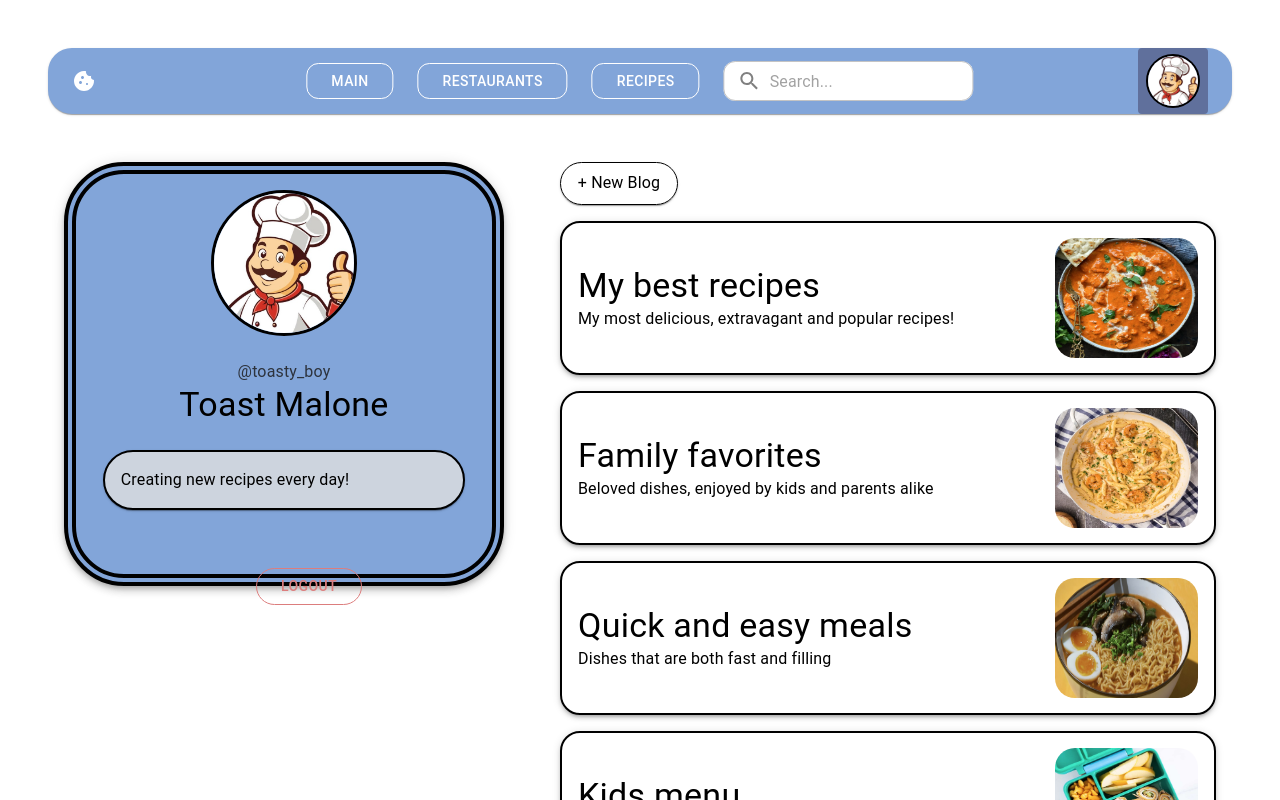
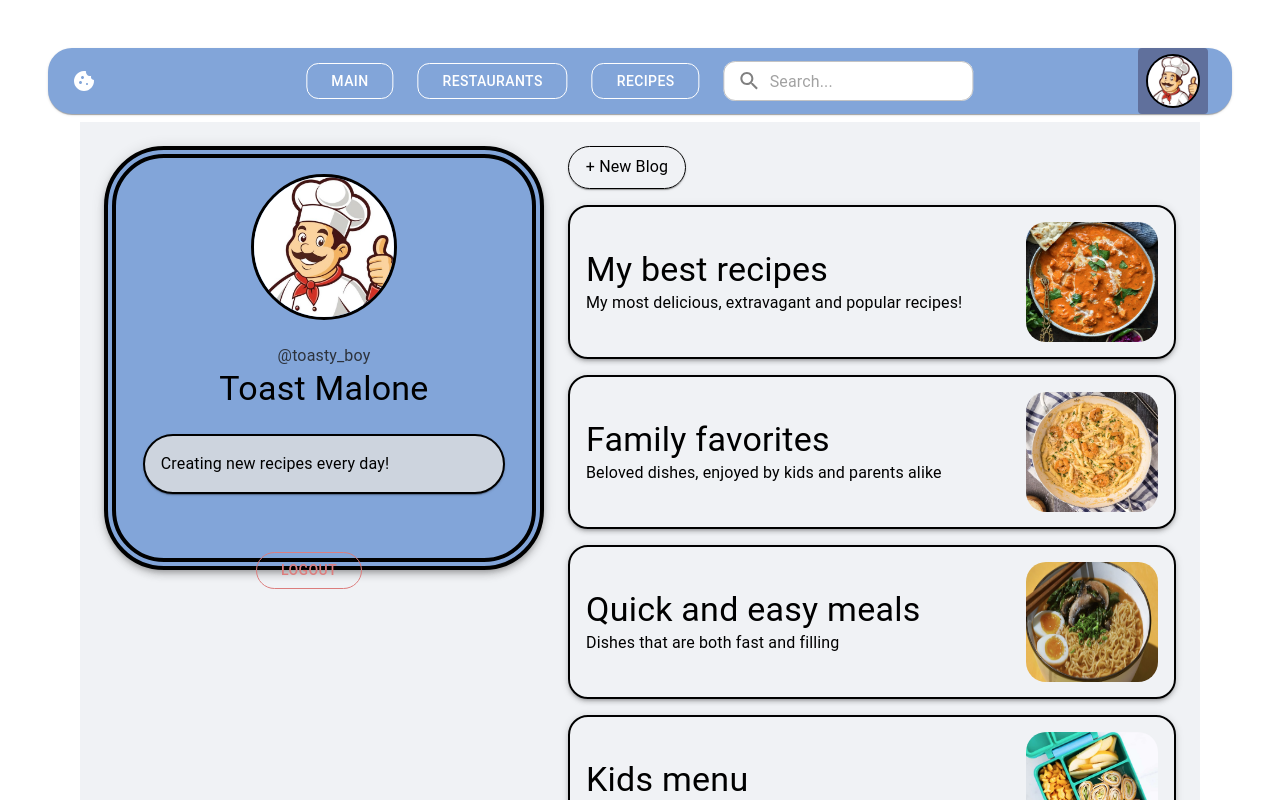
Before and after one commit to khgaled/flavor-haven, a React (Vite) app: page /profile in a window 1280 px wide. Shown: the top 800 px of the page. Built offline with nearby package versions, Linux system fonts and the light colour scheme; sample sign-in values are in the browser's storage.

Commit message:
grey background iin profile

```diff
--- a/src/pages/Profile.jsx
+++ b/src/pages/Profile.jsx
@@ -75,7 +75,7 @@ export const Profile = ({ setIsLoggedIn }) => {
   ];
 
   return (
-    <Box sx={{ display: "flex", height: "100vh", p: 0, py: 2 }}>
+    <Box sx={{ display: "flex", minHeight: "100vh", marginLeft: 5, marginRight: 5, background: "#f0f2f5" }}>
       <Box sx={{ display: "flex", flexDirection: "column", maxHeight: "100vh", p: 1, alignContent: "center" }}>
         {/* Profile Card */}
         <Box sx={profileCardStyles}>
```
